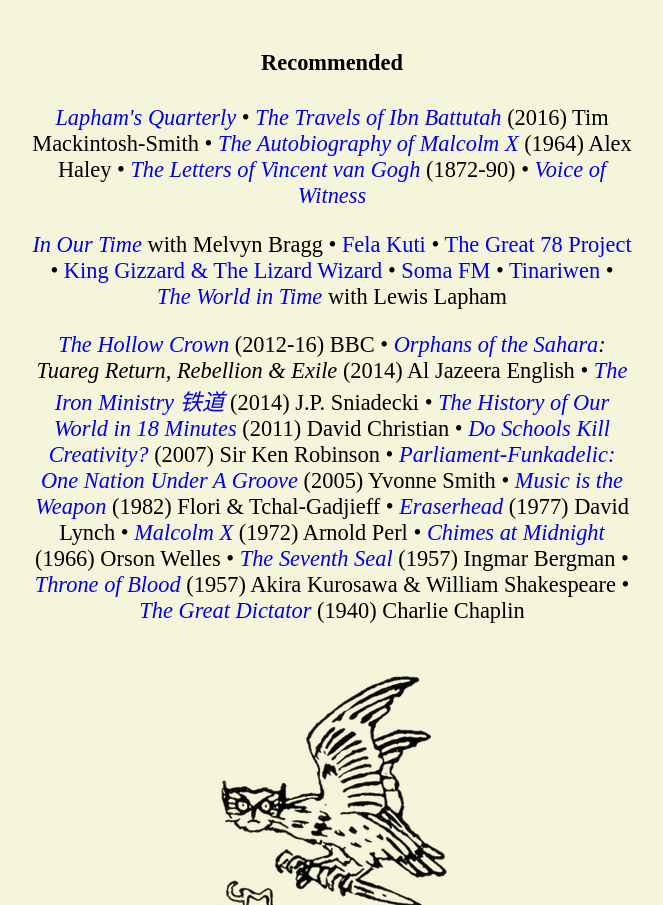
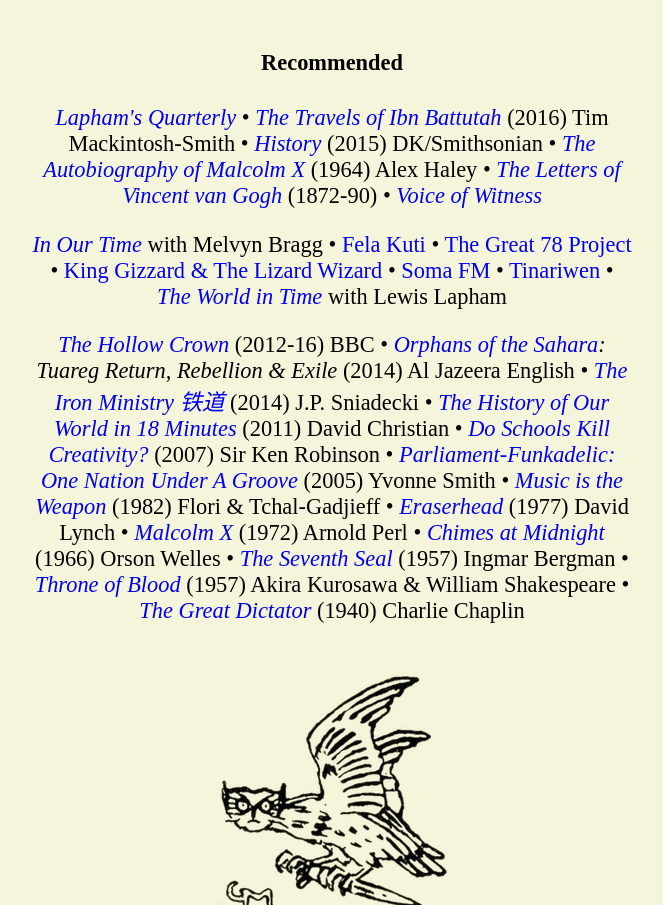
Before and after one commit to siznax/www, a plain HTML site: page index.html in a window 1280 px wide. Shown: the part 2518-3423 px from the top of the page, without its empty margins (308-971 px from the left). Drawn offline with Linux system fonts and the light colour scheme; a web font is replaced by a local one.

Commit message:
Added DK/Smithsonian 'History' to recommended books.

```diff
--- a/index.html
+++ b/index.html
@@ -78,6 +78,8 @@
       <i><a href="https://openlibrary.org/books/OL26350056M/">The
           Travels of Ibn Battutah</a></i> (2016) Tim
           Mackintosh-Smith &bull;
+      <i><a href="https://www.dk.com/us/9780756631192-history/">History</a></i>
+      (2015) DK/Smithsonian &bull;
       <i><a href="https://openlibrary.org/books/OL26351977M/">The
           Autobiography of Malcolm X</a></i> (1964) Alex Haley &bull;
       <i><a href="http://vangoghletters.org/vg/">The Letters of
```
